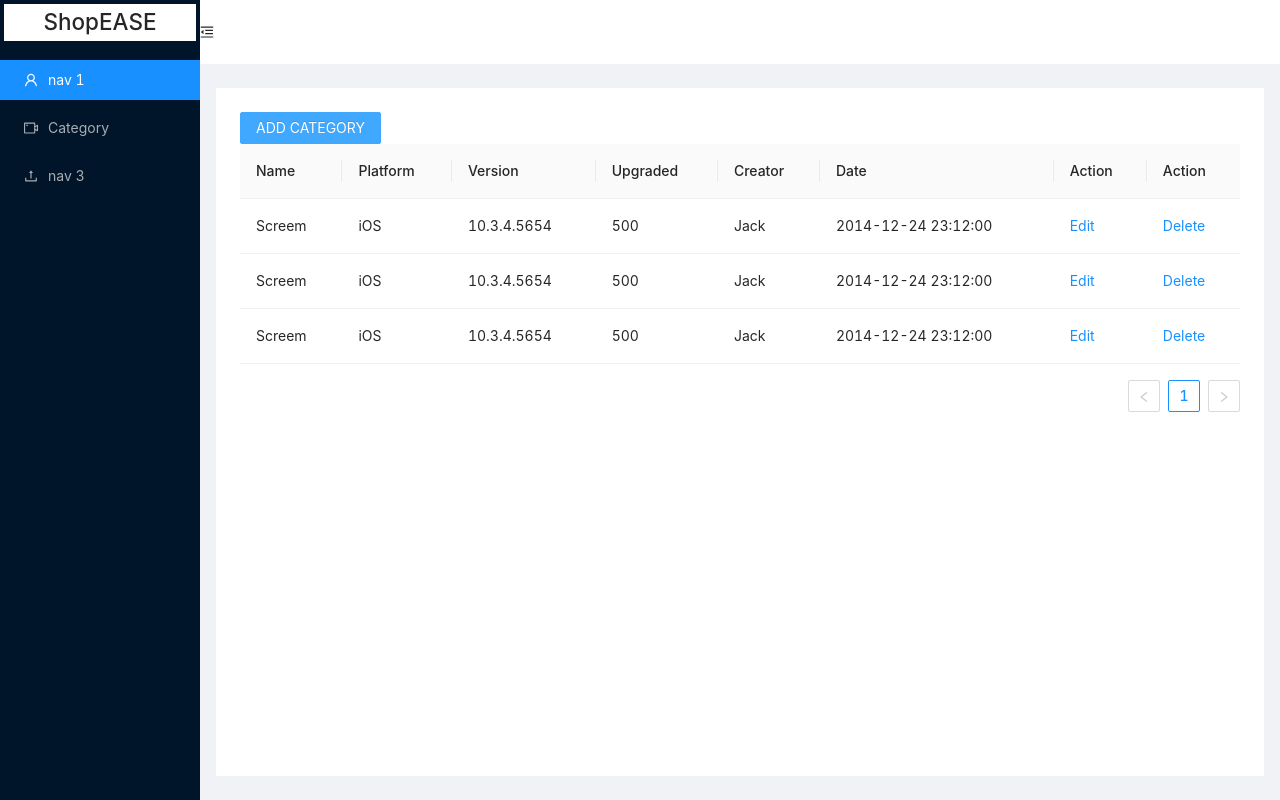
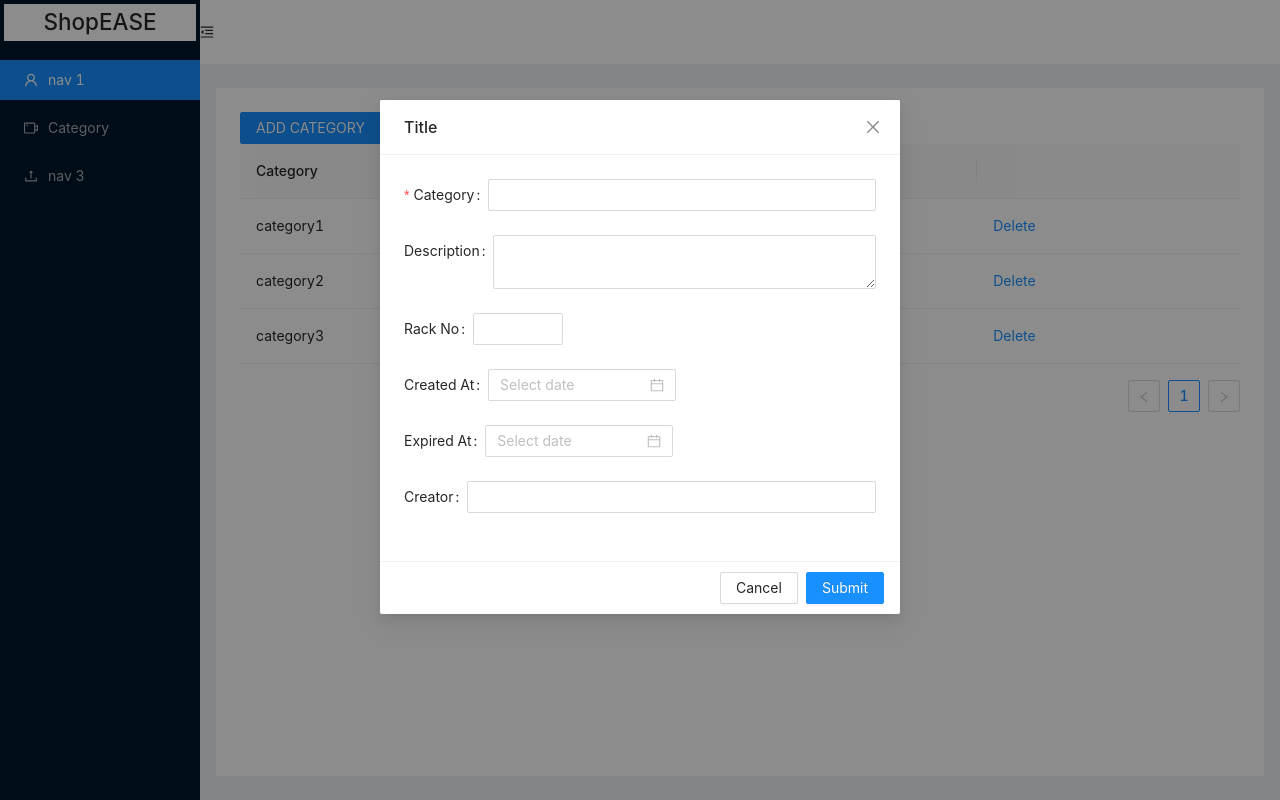
Before and after one commit to ashishPatel10/shopease-shopowner-frontend, a React (Create React App) app: page /categories in a window 1280 px wide. Both pictures are taken after a click on the button "ADD CATEGORY". Built offline with nearby package versions, Linux system fonts and the light colour scheme.

Commit message:
changes in categories file

```diff
--- a/src/components/Categories/Categories.jsx
+++ b/src/components/Categories/Categories.jsx
@@ -1,17 +1,182 @@
 import React,{useState,useEffect} from 'react';
 import { Link } from "react-router-dom";
-import { Button, Radio } from 'antd';
+import { Button, Modal, Form, Input, InputNumber, DatePicker, Table, Tag, Space, Popconfirm } from 'antd';
 import { DownloadOutlined } from '@ant-design/icons';
-import TableContent from "./TableContent";
+
+
+
+
 
 
   const Categories = () => {
+
+
+    const columns = [
+      {
+        title: 'Category',
+        dataIndex: 'category',
+        key: 'category',
+
+      },
+      {
+        title: 'Description',
+        dataIndex: 'description',
+        key: 'description',
+      },
+
+        {
+          title: '',
+          key: 'action',
+          render: (text, record) => (
+              <Popconfirm title="Sure to delete?"  onConfirm={() => handleDelete(record.key)}>
+              <a>Delete</a>
+            </Popconfirm>
+          ),
+        },
+
+    ];
+
+
+    const [tableData, setTableData] = useState([
+      {
+        key: '1',
+        category:"category1",
+        description:"des 1"
+      },
+      {
+        key: '2',
+        category:"category2",
+        description:"des 2"
+      },
+      {
+        key: '3',
+        category:"category3",
+        description:"des 3"
+      },
+    ])  ;
+
+
+
+
+    const onFinish = (values) => {
+      console.log(values);
+    };
+
+    const [visible, setVisible, setLoading, loading] = useState(false);
+
+    const showModal = () => {
+        setVisible(true);
+    };
+
+    const handleOk = () => {
+      setLoading(true);
+      setTimeout(() => {
+        setVisible(false);
+        setLoading(false);
+      }, 3000);
+    };
+    const handleCancel = () => {
+      setVisible( false);
+    };
+
+
+    const handleDelete = (key) => {
+      console.log(key);
+      let newFilteredData = tableData.filter((record) => record.key !== key);
+
+     setTableData(newFilteredData);
+     };
+
+
+
+
+     const layout = {
+      labelCol: {
+        span: 8,
+      },
+      wrapperCol: {
+        span: 16,
+      },
+    };
+    /* eslint-disable no-template-curly-in-string */
+
+    const validateMessages = {
+      required: '${label} is required!',
+      types: {
+        email: '${label} is not a valid email!',
+        number: '${label} is not a valid number!',
+      },
+      number: {
+        range: '${label} must be between ${min} and ${max}',
+      },
+    };
+
+
     return(
     <div>
-        <Button  type="primary" >
+        <Button  type="primary" onClick={showModal} >
             ADD CATEGORY
         </Button>
-        <TableContent />
+
+
+
+        <Modal visible={visible}
+          title="Title"
+          onOk={handleOk}
+          onCancel={handleCancel}
+          footer={
+            [
+            <Button key="back" onClick={handleCancel}>
+              Cancel
+            </Button>,
+
+            <Button key="submit" type="primary submit" loading={loading} onClick={handleOk}>
+              Submit
+            </Button>
+            ]
+          }
+          >
+
+
+
+          <Form  name="nest-messages" onFinish={onFinish}  validateMessages={validateMessages}>
+            <Form.Item
+              name='category'
+              id='category'
+
+              label="Category"
+              rules={[
+                {
+                  required: true,
+                },
+              ]}
+            >
+              <Input />
+            </Form.Item>
+            <Form.Item name='description'id='description' label="Description" >
+              <Input.TextArea />
+            </Form.Item>
+            <Form.Item name={['user', 'rackNo']} label="Rack No" rules={[{ type: 'number', min: 0, max: 99 }]}>
+            <InputNumber />
+            </Form.Item>
+
+           <Form.Item name={['user', 'createdAt']} label="Created At">
+            <DatePicker />
+            </Form.Item>
+            <Form.Item name={['user', 'expiredAt']} label="Expired At">
+            <DatePicker />
+            </Form.Item>
+            <Form.Item name={['user', 'creator']} label="Creator">
+              <Input />
+            </Form.Item>
+
+          </Form>
+
+
+
+      </Modal>
+
+      <Table columns={columns} dataSource={tableData} />
     </div>
     );
   }
--- a/src/components/Categories/TableContent.jsx
+++ b/src/components/Categories/TableContent.jsx
@@ -1,32 +1,36 @@
+import React,{useState} from 'react';
 import { Table, Badge, Menu, Dropdown, Space } from 'antd';
 import { DownOutlined } from '@ant-design/icons';
+import { Link } from 'react-router-dom';
 
 
-const TableContent = () => {
+
+const TableContent = props => {
+
+  const { data, onDelete } = props;
+
+
+
+
 
     const columns = [
+
         { title: 'Name', dataIndex: 'name', key: 'name' },
-        { title: 'Platform', dataIndex: 'platform', key: 'platform' },
-        { title: 'Version', dataIndex: 'version', key: 'version' },
-        { title: 'Upgraded', dataIndex: 'upgradeNum', key: 'upgradeNum' },
+        { title: 'Description', dataIndex: 'description', key: 'description' },
+        { title: 'Rack No.', dataIndex: 'rackNo', key: 'rackNo' },
+        { title: 'From Date', dataIndex: 'createdAt', key: 'createdAt' },
+        { title: 'To Date', dataIndex: 'expiredAt', key: 'expiredAt' },
         { title: 'Creator', dataIndex: 'creator', key: 'creator' },
-        { title: 'Date', dataIndex: 'createdAt', key: 'createdAt' },
         { title: 'Action', key: 'operation', render: () => <a>Edit</a> },
-        { title: 'Action', key: 'operation1', render: () => <a>Delete</a> },
+        { title: 'Action', key: 'delete', render: category => (
+          <button
+            onClick={() => onDelete(category)}
+            className="btn btn-danger btn-sm">
+            Delete
+          </button> )},
       ];
 
-      const data = [];
-      for (let i = 0; i < 3; ++i) {
-        data.push({
-          key: i,
-          name: 'Screem',
-          platform: 'iOS',
-          version: '10.3.4.5654',
-          upgradeNum: 500,
-          creator: 'Jack',
-          createdAt: '2014-12-24 23:12:00',
-        });
-      }
+
 
     return (
       <Table
```
